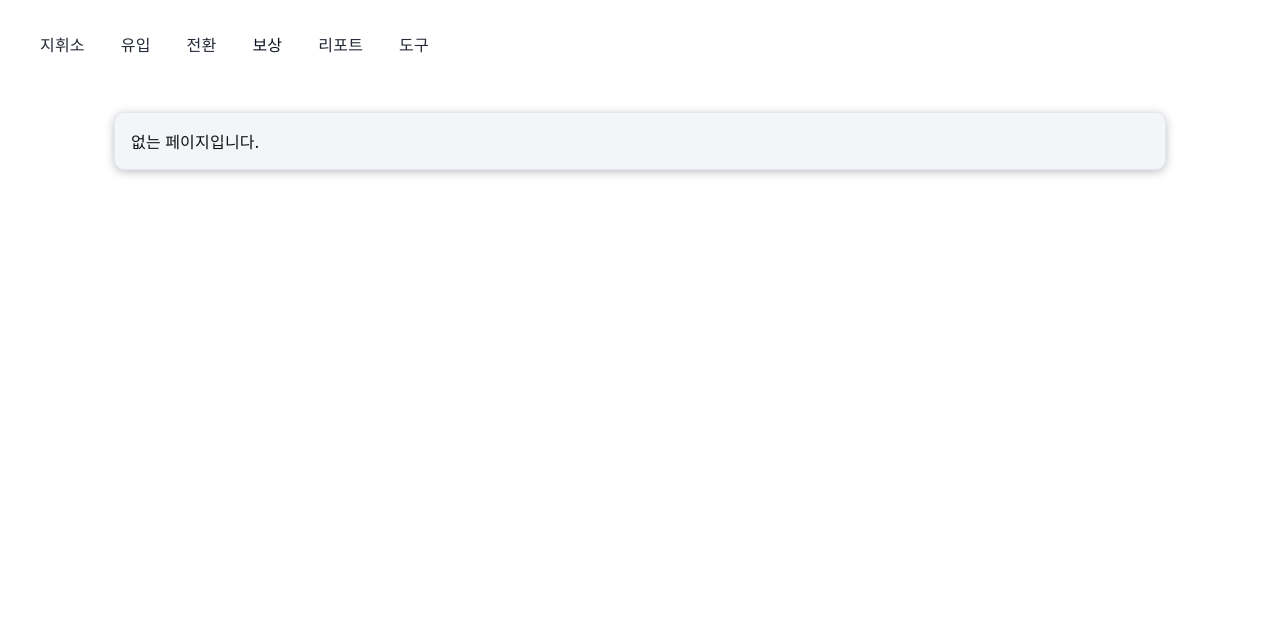
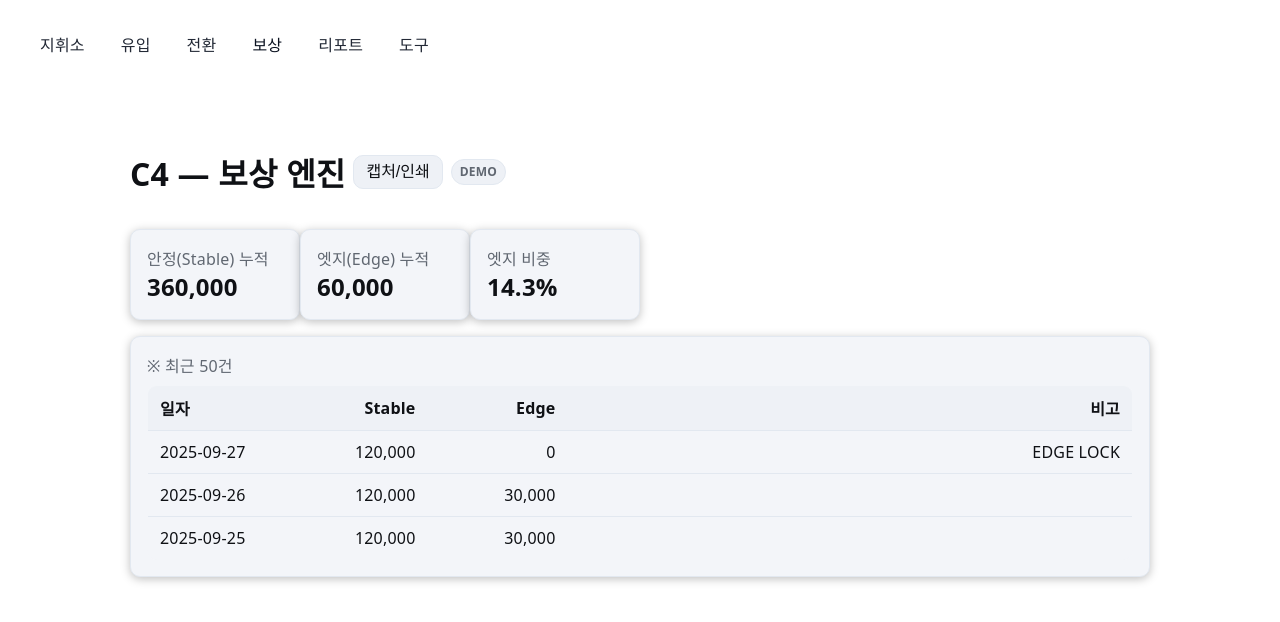
Before and after one commit to sht27363838-glitch/zp-v3.0, a Next.js app: page /reward in a window 1280 px wide. Before the commit this address had no page. Shown: the top 622 px of the page. Built offline with nearby package versions, Linux system fonts and the light colour scheme.

Commit message:
Create page.tsx

```diff
--- /dev/null
+++ b/app/reward/page.tsx
@@ -0,0 +1,89 @@
+'use client'
+
+import React, { useMemo } from 'react'
+import ExportBar from '@cmp/ExportBar'
+import { readCsvOrDemo } from '@lib/csvSafe'
+import { parseCsv } from '@lib/readCsv'
+import { fmt } from '@lib/num'
+
+type Row = { date?: string; stable?: number; edge?: number; note?: string }
+
+export default function RewardPage() {
+  // ledger.csv 로드 (없으면 데모가 주입되어 있을 수 있음)
+  const raw = readCsvOrDemo('ledger') || ''
+  const rows = useMemo(() => {
+    if (!raw) return [] as Row[]
+    const { rows } = parseCsv(raw)
+    return (rows as any[]).map(r => ({
+      date: String(r.date ?? ''),
+      stable: Number(r.stable ?? r.stable_reward ?? 0),
+      edge: Number(r.edge ?? r.edge_reward ?? 0),
+      note: String(r.note ?? ''),
+    }))
+  }, [raw])
+
+  const sum = (k: keyof Row) => rows.reduce((s, r) => s + Number(r[k] ?? 0), 0)
+  const stableTotal = sum('stable')
+  const edgeTotal = sum('edge')
+  const total = stableTotal + edgeTotal
+  const edgeRatio = total ? edgeTotal / total : 0
+
+  return (
+    <div className="page">
+      <div style={{ display:'flex', alignItems:'center', gap:8 }}>
+        <h1>C4 — 보상 엔진</h1>
+        <ExportBar selector="#reward-section" />
+        <span className="badge">DEMO</span>
+      </div>
+
+      <div id="reward-section" className="kpi-grid" style={{ marginTop: 12 }}>
+        <div className="card">
+          <div className="muted">안정(Stable) 누적</div>
+          <div style={{ fontSize: 24, fontWeight: 700 }}>{fmt(stableTotal)}</div>
+        </div>
+        <div className="card">
+          <div className="muted">엣지(Edge) 누적</div>
+          <div style={{ fontSize: 24, fontWeight: 700 }}>{fmt(edgeTotal)}</div>
+        </div>
+        <div className="card">
+          <div className="muted">엣지 비중</div>
+          <div style={{ fontSize: 24, fontWeight: 700 }}>{(edgeRatio * 100).toFixed(1)}%</div>
+        </div>
+      </div>
+
+      <div className="card" style={{ marginTop: 16 }}>
+        <div className="muted" style={{ marginBottom: 8 }}>※ 최근 50건</div>
+        {rows.length === 0 ? (
+          <div className="skeleton" />
+        ) : (
+          <table className="table" style={{ width: '100%' }}>
+            <colgroup>
+              <col style={{ width: 140 }} />
+              <col style={{ width: 140 }} />
+              <col style={{ width: 140 }} />
+              <col />
+            </colgroup>
+            <thead>
+              <tr>
+                <th>일자</th>
+                <th className="num">Stable</th>
+                <th className="num">Edge</th>
+                <th>비고</th>
+              </tr>
+            </thead>
+            <tbody>
+              {rows.slice(-50).reverse().map((r, i) => (
+                <tr key={`${r.date}-${i}`}>
+                  <td>{r.date}</td>
+                  <td className="num">{fmt(r.stable)}</td>
+                  <td className="num">{fmt(r.edge)}</td>
+                  <td>{r.note}</td>
+                </tr>
+              ))}
+            </tbody>
+          </table>
+        )}
+      </div>
+    </div>
+  )
+}
```
